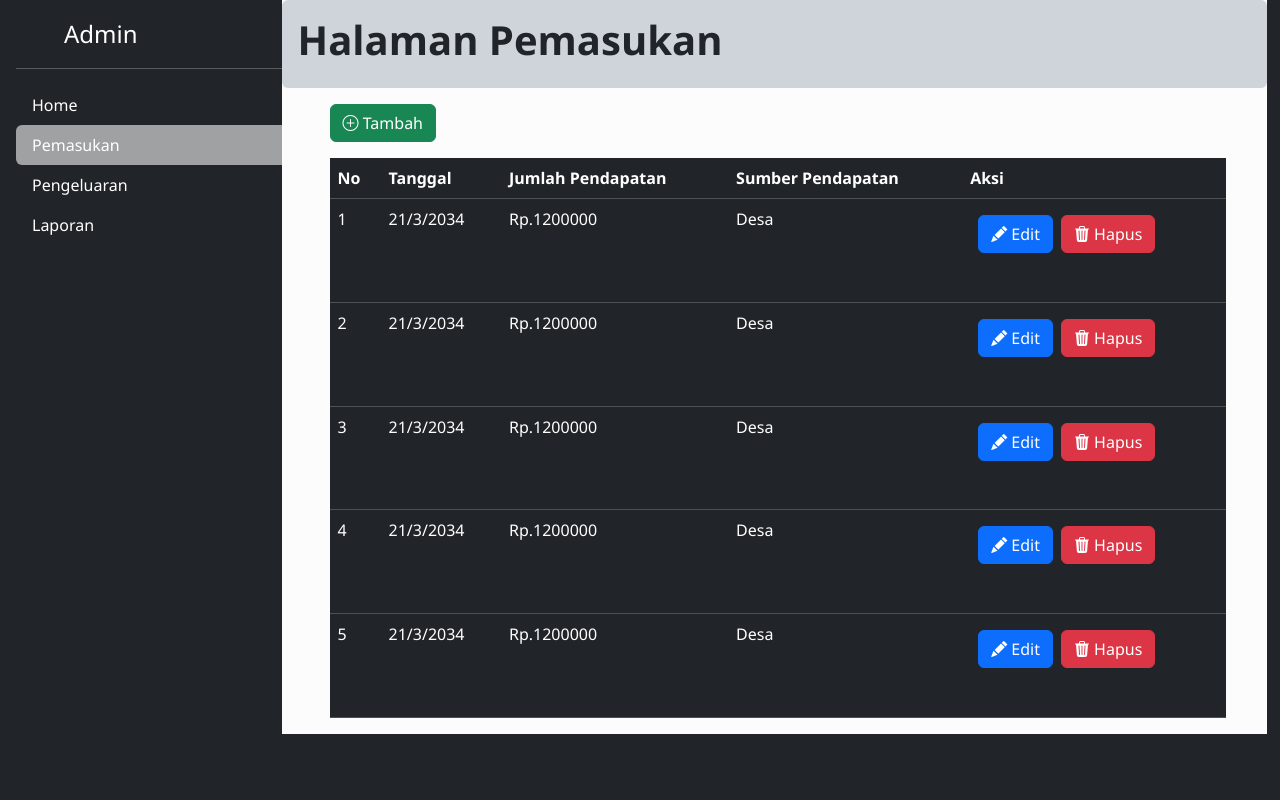
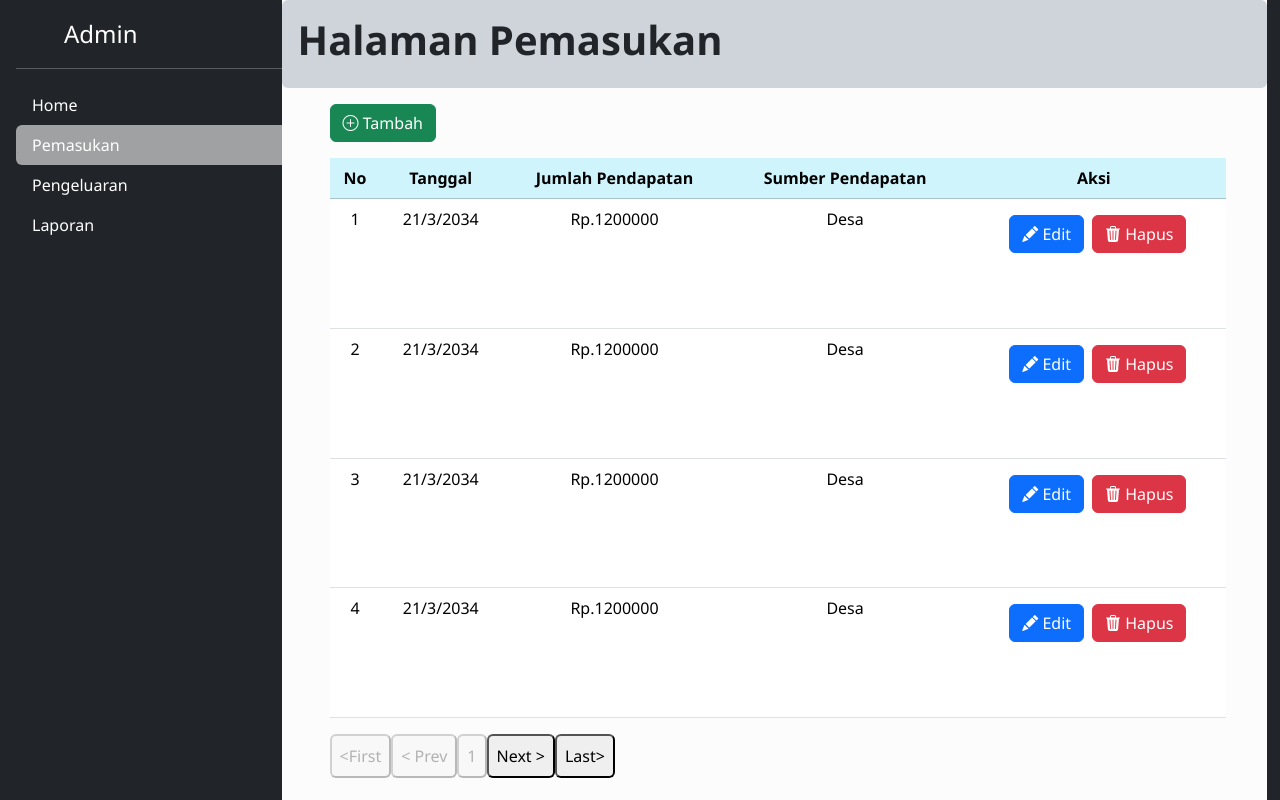
Before and after one commit to cahya8623/Aplikasi-visualisasi-Anggaran-Desa, a Next.js app: page /Pemasukan in a window 1280 px wide. Built offline with nearby package versions, Linux system fonts and the light colour scheme.

Commit message:
modified table

```diff
--- a/src/component/Button.tsx
+++ b/src/component/Button.tsx
@@ -25,6 +25,7 @@ export default function Button(props: ButtonClick) {
         second={props.label2}
         ShowInput={props.Shown}
         isShow={isModalShow}
+        ShowForm={true}
         onCloseModal={closeModal}
       />
     </div>
--- a/src/component/ModalBox.tsx
+++ b/src/component/ModalBox.tsx
@@ -16,11 +16,12 @@ export const useModal = () => {
 };
 
 export type ModalBoxProps = {
-  first: string;
-  second: string;
+  first?: string;
+  second?: string;
   isShow: boolean;
   onCloseModal: () => void;
   ShowInput?: boolean;
+  ShowForm?: boolean;
 };
 
 export default function ModalBox(props: ModalBoxProps) {
@@ -36,6 +37,9 @@ export default function ModalBox(props: ModalBoxProps) {
       }}
     >
       <div onClick={(e) => e.stopPropagation()} className="ModalBox">
+        {props.ShowForm ? (
+          <div>
+            <div>
               <form>
                 <div className="p-2 ">
                   <div className=" m-2">
@@ -65,13 +69,26 @@ export default function ModalBox(props: ModalBoxProps) {
                   )}
                 </div>
 
-          <button type="submit" className="btn btn-outline-success">
+                <button
+                  type="submit"
+                  className="btn  btn-outline-success"
+                  style={{ marginRight: "110px" }}
+                >
                   Submit
                 </button>
               </form>
+            </div>
+          </div>
+        ) : null}
+
+        {props.ShowForm ? null : (
+          <div className="Modal-content">
+            <p className="props-keterangan text-white">{props.second}</p>{" "}
+          </div>
+        )}
         <i
           onClick={props.onCloseModal}
-          className="fs-5  bi bi-x-circle-fill"
+          className="transition fs-5 text-light bi bi-x-circle-fill"
           style={{
             position: "absolute",
             top: "2.5%",
--- a/src/component/lineChart.tsx
+++ b/src/component/lineChart.tsx
@@ -53,5 +53,9 @@ export default function ComparationChart() {
     },
   };
 
-  return <Line data={data} options={options} />;
+  return (
+    <div style={{ width: "80vw" }}>
+      <Line data={data} options={options} />
+    </div>
+  );
 }
--- a/src/component/tabelIncome.tsx
+++ b/src/component/tabelIncome.tsx
@@ -1,28 +1,90 @@
+import { useState } from "react";
 import Button from "./Button";
 
 type TableIncomeProps = {
   width?: string;
   height?: string;
+  TableHead: string;
 };
 
 export default function TableIncome({
   width = "90vw",
   height = "80vh",
+  TableHead = "table-info",
 }: TableIncomeProps) {
+  const [page, setPage] = useState(1);
   const data = [
     { id: 1, Tanggal: "21/3/2034", Income: 1200000, Source: "Desa" },
     { id: 2, Tanggal: "21/3/2034", Income: 1200000, Source: "Desa" },
     { id: 3, Tanggal: "21/3/2034", Income: 1200000, Source: "Desa" },
     { id: 4, Tanggal: "21/3/2034", Income: 1200000, Source: "Desa" },
     { id: 5, Tanggal: "21/3/2034", Income: 1200000, Source: "Desa" },
+    { id: 6, Tanggal: "21/3/2034", Income: 1200000, Source: "Desa" },
+    { id: 7, Tanggal: "21/3/2034", Income: 1200000, Source: "Desa" },
+    { id: 8, Tanggal: "21/3/2034", Income: 1200000, Source: "Desa" },
+    { id: 9, Tanggal: "21/3/2034", Income: 1200000, Source: "Desa" },
+    { id: 10, Tanggal: "21/3/2034", Income: 1200000, Source: "Desa" },
+    { id: 11, Tanggal: "21/3/2034", Income: 1200000, Source: "Desa" },
+    { id: 12, Tanggal: "21/3/2034", Income: 1200000, Source: "Desa" },
+    { id: 13, Tanggal: "21/3/2034", Income: 1200000, Source: "Desa" },
+    { id: 14, Tanggal: "21/3/2034", Income: 1200000, Source: "Desa" },
+    { id: 15, Tanggal: "21/3/2034", Income: 1200000, Source: "Desa" },
+    { id: 16, Tanggal: "21/3/2034", Income: 1200000, Source: "Desa" },
+    { id: 17, Tanggal: "21/3/2034", Income: 1200000, Source: "Desa" },
+    { id: 18, Tanggal: "21/3/2034", Income: 1200000, Source: "Desa" },
+    { id: 19, Tanggal: "21/3/2034", Income: 1200000, Source: "Desa" },
+    { id: 20, Tanggal: "21/3/2034", Income: 1200000, Source: "Desa" },
+    { id: 21, Tanggal: "21/3/2034", Income: 1200000, Source: "Desa" },
+    { id: 22, Tanggal: "21/3/2034", Income: 1200000, Source: "Desa" },
+    { id: 23, Tanggal: "21/3/2034", Income: 1200000, Source: "Desa" },
+    { id: 24, Tanggal: "21/3/2034", Income: 1200000, Source: "Desa" },
+    { id: 25, Tanggal: "21/3/2034", Income: 1200000, Source: "Desa" },
+    { id: 26, Tanggal: "21/3/2034", Income: 1200000, Source: "Desa" },
+    { id: 27, Tanggal: "21/3/2034", Income: 1200000, Source: "Desa" },
+    { id: 28, Tanggal: "21/3/2034", Income: 1200000, Source: "Desa" },
+    { id: 29, Tanggal: "21/3/2034", Income: 1200000, Source: "Desa" },
+    { id: 30, Tanggal: "21/3/2034", Income: 1200000, Source: "Desa" },
   ];
+
+  console.log(page);
+
+  const maxVisible = 1;
+
+  const getPaginationRange = () => {
+    let startPage, endPage;
+    if (totalPage <= maxVisible) {
+      startPage = 1;
+      endPage = totalPage;
+    } else {
+      const middle = Math.floor(maxVisible / 2);
+      if (page <= middle + 1) {
+        startPage = 1;
+        endPage = maxVisible;
+      } else if (page + middle >= totalPage) {
+        startPage = totalPage - maxVisible + 1;
+        endPage = totalPage;
+      } else {
+        startPage = page - middle;
+        endPage = page + middle;
+      }
+    }
+    return Array.from(
+      { length: endPage - startPage + 1 },
+      (_, i) => startPage + i
+    );
+  };
+  const limit = 4;
+  const totalPage = Math.ceil(data.length / limit);
+
+  const start = (page - 1) * limit;
+  const end = start + limit;
   return (
     <div>
       <table
-        className="table table-hover p-0 align-text-center  table-dark   "
+        className="table table-hover p-0 text-center    "
         style={{ width, height }}
       >
-        <thead>
+        <thead className={TableHead}>
           <tr>
             <th scope="col">No</th>
             <th scope="col">Tanggal</th>
@@ -32,12 +94,12 @@ export default function TableIncome({
           </tr>
         </thead>
         <tbody>
-          {data.map((item) => (
+          {data.slice(start, end).map((item) => (
             <tr key={item.id}>
-              <td>{item.id}</td>
-              <td>{item.Tanggal}</td>
-              <td>Rp.{item.Income}</td>
-              <td>{item.Source}</td>
+              <td className="text-center">{item.id}</td>
+              <td className="text-center">{item.Tanggal}</td>
+              <td className="text-center">Rp.{item.Income}</td>
+              <td className="text-center">{item.Source}</td>
               <td>
                 <Button
                   Shown={false}
@@ -49,6 +111,48 @@ export default function TableIncome({
           ))}
         </tbody>
       </table>
+      <div>
+        <button
+          onClick={() => setPage(1)}
+          disabled={page === 1}
+          className="p-2  bg-gray-200 rounded"
+        >
+          &lt;First
+        </button>
+        <button
+          onClick={() => setPage((prev) => Math.max(prev - 1, 1))}
+          disabled={page === 1}
+          className="p-2  bg-gray-200 rounded"
+        >
+          &lt; Prev
+        </button>
+
+        {getPaginationRange().map((page) => (
+          <button
+            key={page}
+            onClick={() => setPage(page)}
+            disabled={true}
+            className={`p-2  rounded `}
+          >
+            {page}
+          </button>
+        ))}
+
+        <button
+          onClick={() => setPage((prev) => Math.min(prev + 1, totalPage))}
+          disabled={page >= totalPage}
+          className="p-2 bg-gray-200 rounded"
+        >
+          Next &gt;
+        </button>
+        <button
+          onClick={() => setPage(totalPage)}
+          disabled={page >= totalPage}
+          className="p-2 bg-gray-200 rounded"
+        >
+          Last&gt;
+        </button>
+      </div>
     </div>
   );
 }
--- a/src/pages/Pemasukan.tsx
+++ b/src/pages/Pemasukan.tsx
@@ -29,6 +29,7 @@ export default function Pemasukan() {
         first="Jumlah Pendapatan"
         second="Sumber Pendapatan"
         ShowInput={false}
+        ShowForm={true}
         isShow={isModalShow}
         onCloseModal={closeModal}
       />
--- a/src/pages/Pengeluaran.tsx
+++ b/src/pages/Pengeluaran.tsx
@@ -24,6 +24,7 @@ export default function Pengeluaran() {
           first="Kebutuhan"
           second="Total Belanja"
           ShowInput={true}
+          ShowForm={true}
           isShow={isModalShow}
           onCloseModal={closeModal}
         />
--- a/src/styles/globals.css
+++ b/src/styles/globals.css
@@ -19,6 +19,30 @@
   max-height: 200px;
   text-align: justify;
   margin-top: 25px;
+  transition: 1s;
+}
+.scroll-keterangan {
+  /* max-width: 20vw; */
+  white-space: nowrap; /* Mencegah teks turun */
+  overflow: hidden;
+  text-overflow: ellipsis; /* Tambahkan titik tiga jika teks terlalu panjang */
+  max-width: 80vw;
+  transition: 1s;
+}
+.props-keterangan {
+  max-width: 80vw;
+  text-align: justify;
+  transition: 1s;
+  /* white-space: normal; */
+}
+.Modal-content{
+  max-width: 100%;         /* Modal tidak terlalu lebar */
+  padding-top: 20px;
+  /* background: white; */
+  border-radius: 8px;
+  /* overflow: hidden; */
+
+  word-wrap: break-word;
 }
 .ModalBox{
   padding: 20px;
@@ -43,16 +67,9 @@
   border: white 3px solid;
   position: relative;
 }
-.scroll-keterangan {
-  /* display: -webkit-box; */
-  /* -webkit-line-clamp: 3; Batasi 3 baris */
-  /* -webkit-box-orient: vertical; */
-  text-overflow: ellipsis;
-  overflow: hidden;
-  white-space: no-wrap;
-  word-break: normal;
-  padding: 5px;
-  margin-left: 25px;
+
+.transition{
+  transition: 1s;
 }
 
 
@@ -66,7 +83,7 @@
 }
 .Home{
   position: absolute;
-
+  height: 100%;
   left: 22%;
   width: 77vw;
   padding: 10px;
```
Also changed, not shown: src/component/Expenses.tsx (+24 -5 lines), src/component/Paginition.tsx (added, +70 -0 lines), src/pages/Coba.tsx (+49 -37 lines), src/pages/index.tsx (+17 -4 lines). Lines whose indentation alone changed are shown as unchanged.
